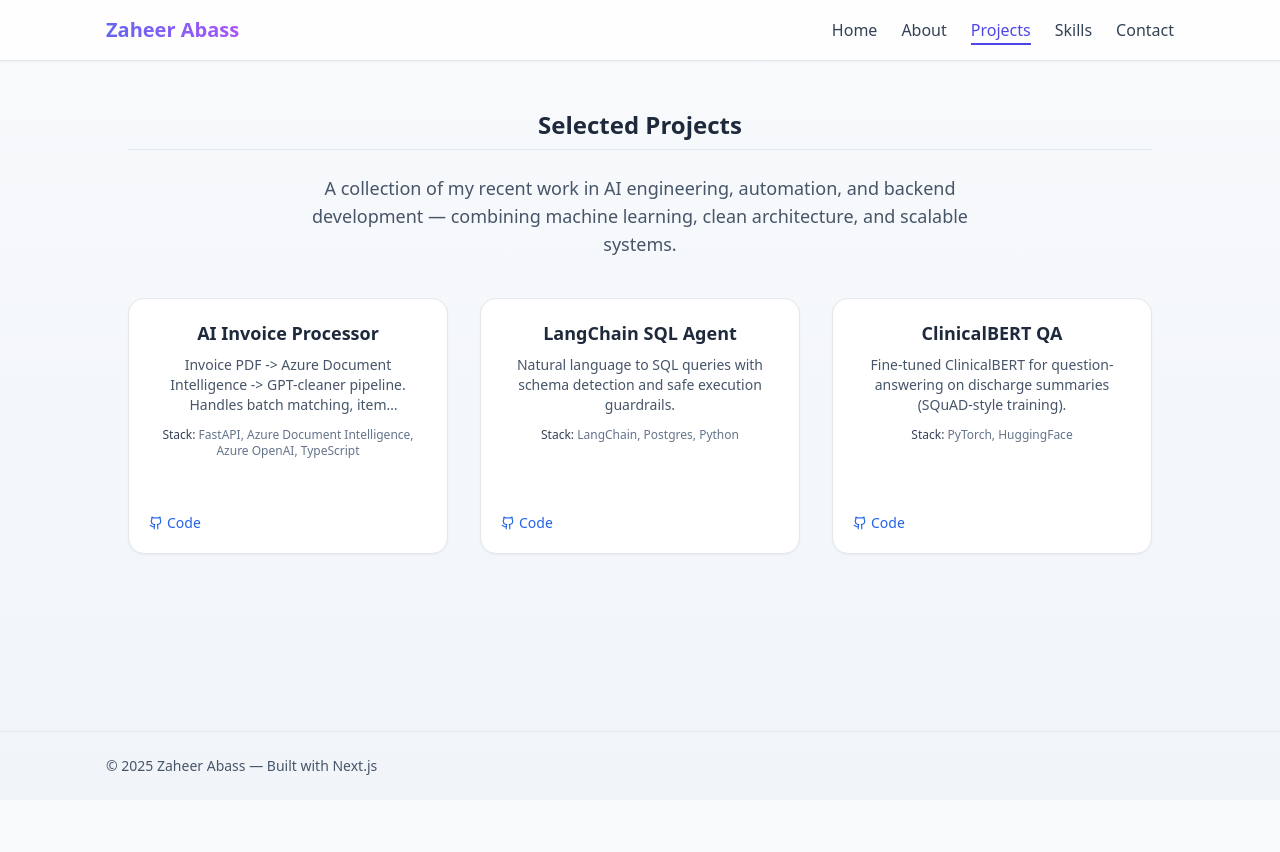
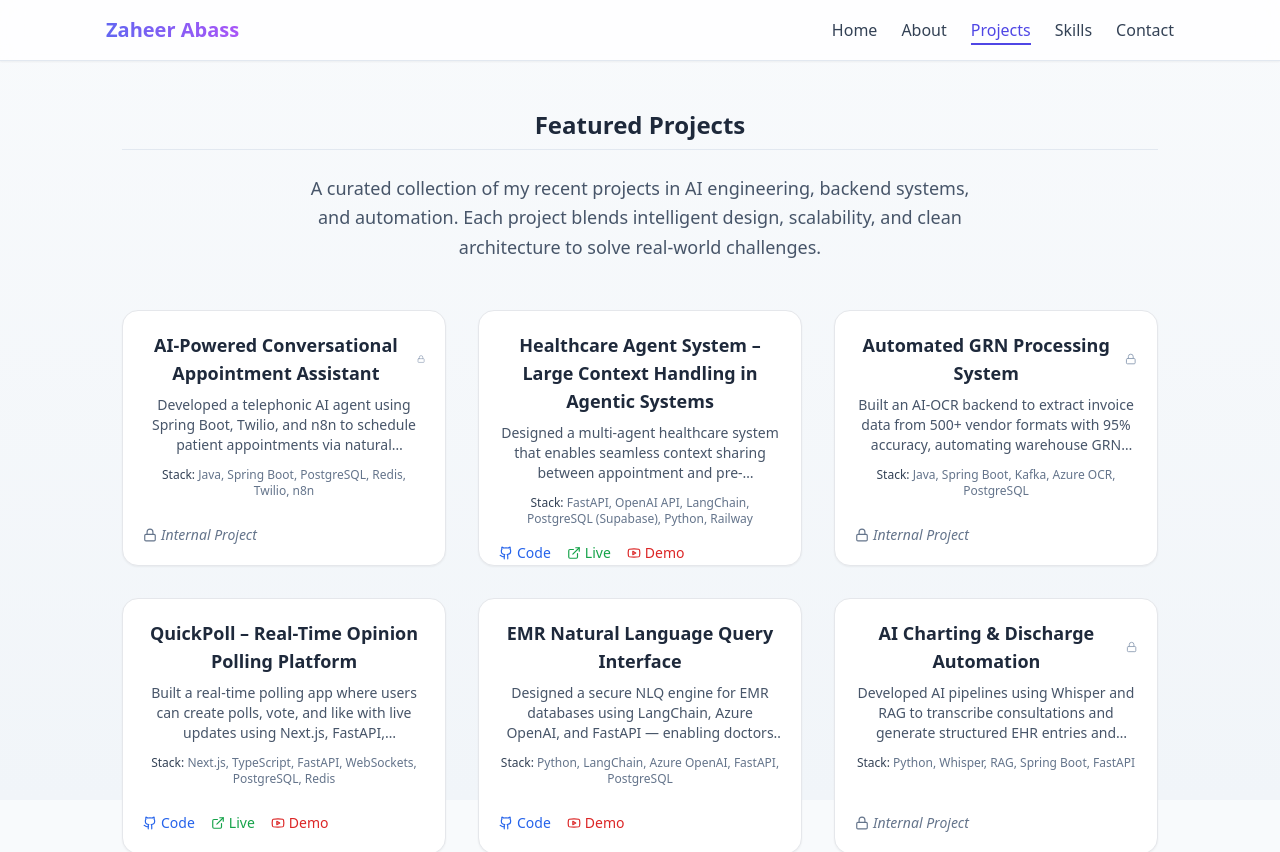
Before and after one commit to zaheerbrakchan/zaheer-portfolio, a Next.js app: page /projects in a window 1280 px wide. Shown: the top 852 px of the page. Before the commit the page ends 800 px from the top, so only its background shows below. Built offline with nearby package versions, Linux system fonts and the light colour scheme.

Commit message:
added the details

```diff
--- a/next.config.js
+++ b/next.config.js
@@ -1,9 +1,6 @@
 /** @type {import('next').NextConfig} */
 const nextConfig = {
-  webpack: (config) => config, // force webpack mode
-  experimental: {
-    turbo: false, // ⛔ disable Turbopack
-  },
+  reactStrictMode: true,
 };
 
 module.exports = nextConfig;
--- a/src/app/about/page.tsx
+++ b/src/app/about/page.tsx
@@ -1,4 +1,3 @@
-// src/app/about/page.tsx
 "use client";
 import { motion } from "framer-motion";
 import SectionTitle from "@/components/SectionTitle";
@@ -14,13 +13,20 @@ export default function About() {
       >
         <SectionTitle title="About Me" />
         <p className="text-lg leading-relaxed text-slate-700 mb-6">
-          I specialize in building <span className="font-semibold text-slate-900">robust backend systems</span> and
-          integrating them with modern <span className="font-semibold text-indigo-600">AI-driven workflows</span> — including
-          RAG pipelines, document understanding, and production-grade APIs.
+          I’m an engineer focused on building <span className="font-semibold text-slate-900">scalable backend systems </span>
+           and <span className="font-semibold text-indigo-600">AI-driven workflows</span>.
+          My work spans across areas like conversational AI , RAG pipelines, hybrid search, and document understanding
+           combining intelligence with reliable system design.
           <br />
           <br />
-          I’m passionate about solving real-world problems like invoice OCR, clinical QA, and hybrid search systems —
-          and turning them into <span className="text-slate-900 font-semibold">scalable, reliable AI products</span>.
+          I enjoy designing <span className="font-semibold text-slate-900"> production-ready architectures </span>
+          that connect data, automation, and language models through clean, maintainable APIs.
+          Whether it's improving system scalability, automating operations, or integrating conversational logic,
+          I focus on delivering practical and efficient solutions.
+          <br />
+          <br />
+          I’m passionate about creating <span className="font-semibold text-slate-900">AI systems that work in the real world </span>
+          systems that understand, respond, and evolve to make everyday workflows smarter and faster.
         </p>
       </motion.div>
 
@@ -33,12 +39,12 @@ export default function About() {
         <SectionTitle title="Experience Snapshot" />
         <ul className="list-disc ml-6 space-y-3 text-slate-700 text-lg">
           <li>
-            <span className="font-semibold text-slate-900">AI Engineer</span> — Building
-            LLM-based automation and RAG systems (2023–Present)
+            <span className="font-semibold text-slate-900">AI Engineer</span> —
+            Building intelligent backend and automation systems powered by LLMs, RAG, and conversational AI (2023–Present)
           </li>
           <li>
-            <span className="font-semibold text-slate-900">Full-stack Developer</span> — Java Spring Boot, Vue.js,
-            Microservices (2020–2023)
+            <span className="font-semibold text-slate-900">Full-stack Developer</span> —
+            Developed scalable microservices and REST APIs using Java Spring Boot, PostgreSQL, and Vue.js (2020–2023)
           </li>
         </ul>
       </motion.div>
--- a/src/app/projects/page.tsx
+++ b/src/app/projects/page.tsx
@@ -7,17 +7,17 @@ import SectionTitle from "@/components/SectionTitle";
 
 export default function ProjectsPage() {
   return (
-    <section className="max-w-5xl mx-auto text-center">
-      {/* Section Title */}
+    <section className="max-w-6xl mx-auto px-4 text-center">
+      {/* Header Section */}
       <motion.div
         initial={{ opacity: 0, y: 20 }}
         animate={{ opacity: 1, y: 0 }}
         transition={{ duration: 0.6 }}
       >
-        <SectionTitle title="Selected Projects" />
-        <p className="text-slate-600 text-lg mt-3 mb-10 max-w-2xl mx-auto">
-          A collection of my recent work in AI engineering, automation, and backend development —
-          combining machine learning, clean architecture, and scalable systems.
+        <SectionTitle title="Featured Projects" />
+        <p className="text-slate-600 text-lg mt-3 mb-12 max-w-2xl mx-auto leading-relaxed">
+          A curated collection of my recent projects in AI engineering, backend systems, and automation.
+          Each project blends intelligent design, scalability, and clean architecture to solve real-world challenges.
         </p>
       </motion.div>
 
@@ -25,13 +25,13 @@ export default function ProjectsPage() {
       <motion.div
         initial={{ opacity: 0 }}
         animate={{ opacity: 1 }}
-        transition={{ delay: 0.3, duration: 0.6 }}
+        transition={{ delay: 0.2, duration: 0.6 }}
         className="grid grid-cols-1 sm:grid-cols-2 lg:grid-cols-3 gap-8"
       >
         {projects.map((project, index) => (
           <motion.div
             key={project.id}
-            initial={{ opacity: 0, y: 30 }}
+            initial={{ opacity: 0, y: 20 }}
             whileInView={{ opacity: 1, y: 0 }}
             viewport={{ once: true }}
             transition={{ delay: index * 0.1 }}
@@ -40,6 +40,17 @@ export default function ProjectsPage() {
           </motion.div>
         ))}
       </motion.div>
+
+      {/* Footer Note */}
+      <motion.p
+        initial={{ opacity: 0 }}
+        whileInView={{ opacity: 1 }}
+        viewport={{ once: true }}
+        transition={{ delay: 0.3, duration: 0.8 }}
+        className="text-slate-500 text-sm mt-16"
+      >
+        *Some projects are private due to enterprise confidentiality, but their technical summaries are included here.
+      </motion.p>
     </section>
   );
 }
--- a/src/app/skills/page.tsx
+++ b/src/app/skills/page.tsx
@@ -1,8 +1,23 @@
-// src/app/skills/page.tsx
 "use client";
 import { motion } from "framer-motion";
-import skills from "@/data/skills";
 import SectionTitle from "@/components/SectionTitle";
+
+const groupedSkills = {
+  "AI & Automation": [
+    "LangChain", "RAG", "Azure OpenAI", "Hugging Face", "Prompt Engineering",
+    "Semantic Search", "OCR", "NLP", "n8n", "VAPI", "Twilio", "webhook",
+  ],
+  "Backend & Systems": [
+    "Python", "FastAPI", "Java", "Spring Boot", "REST APIs",
+    "Kafka", "Postgres", "Redis", "Elasticsearch", "SQL",
+  ],
+  "DevOps & Tools": [
+    "Docker", "Git", "Linux",
+  ],
+  "Frontend & Type Systems": [
+    "TypeScript", "React", "JavaScript", "HTML/CSS",
+  ],
+};
 
 export default function SkillsPage() {
   return (
@@ -12,13 +27,17 @@ export default function SkillsPage() {
         animate={{ opacity: 1, y: 0 }}
         transition={{ duration: 0.6 }}
       >
-        <SectionTitle title="Skills" />
+        <SectionTitle title="Tech Stack & Skills" />
 
         <p className="text-slate-700 mb-6 text-lg">
-          A mix of backend engineering, AI integration, and modern development tools I use daily to build scalable, intelligent systems.
+          A blend of AI engineering, backend systems, and automation tools I use to design scalable, intelligent, and production-ready solutions.
         </p>
 
-        <div className="flex flex-wrap gap-3 mt-4">
+        <div className="space-y-8 mt-6">
+          {Object.entries(groupedSkills).map(([category, skills]) => (
+            <div key={category}>
+              <h3 className="text-indigo-600 font-semibold text-lg mb-3">{category}</h3>
+              <div className="flex flex-wrap gap-3">
                 {skills.map((s) => (
                   <motion.span
                     key={s}
@@ -29,6 +48,9 @@ export default function SkillsPage() {
                   </motion.span>
                 ))}
               </div>
+            </div>
+          ))}
+        </div>
       </motion.div>
     </section>
   );
--- a/src/components/ProjectCard.tsx
+++ b/src/components/ProjectCard.tsx
@@ -1,20 +1,25 @@
 // src/components/ProjectCard.tsx
 import React from 'react';
-import { Github, ExternalLink } from 'lucide-react';
+import { Github, ExternalLink, Lock, Youtube } from 'lucide-react';
 
 export default function ProjectCard({ project }: { project: any }) {
   return (
     <article className="border rounded-2xl p-5 bg-white shadow-sm hover:shadow-md transition-all duration-300 hover:-translate-y-1 flex flex-col justify-between h-64">
       <div>
-        <h3 className="font-semibold text-lg text-slate-800">{project.title}</h3>
+        <h3 className="font-semibold text-lg text-slate-800 flex items-center gap-2">
+          {project.title}
+          {project.isPrivate && (
+            <Lock size={14} className="text-slate-400" aria-label="Private / Internal Project" />
+          )}
+        </h3>
         <p className="text-sm text-slate-600 mt-2 line-clamp-3">{project.description}</p>
         <p className="text-xs text-slate-500 mt-3">
           <span className="font-medium text-slate-700">Stack:</span> {project.stack.join(', ')}
         </p>
       </div>
 
-      <div className="mt-4 flex gap-3">
-        {project.github && (
+      <div className="mt-4 flex gap-4">
+        {project.github && !project.isPrivate && (
           <a
             href={project.github}
             target="_blank"
@@ -24,15 +29,30 @@ export default function ProjectCard({ project }: { project: any }) {
             <Github size={14} /> Code
           </a>
         )}
-        {project.link && (
+        {project.live && (
           <a
-            href={project.link}
+            href={project.live}
             target="_blank"
             rel="noopener noreferrer"
-            className="flex items-center gap-1 text-sm text-blue-600 hover:underline"
+            className="flex items-center gap-1 text-sm text-green-600 hover:underline"
           >
             <ExternalLink size={14} /> Live
           </a>
+        )}
+        {project.youtube && (
+          <a
+            href={project.youtube}
+            target="_blank"
+            rel="noopener noreferrer"
+            className="flex items-center gap-1 text-sm text-red-600 hover:underline"
+          >
+            <Youtube size={14} /> Demo
+          </a>
+        )}
+        {project.isPrivate && (
+          <span className="flex items-center gap-1 text-sm text-slate-500 italic">
+            <Lock size={14} /> Internal Project
+          </span>
         )}
       </div>
     </article>
--- a/src/data/projects.ts
+++ b/src/data/projects.ts
@@ -1,26 +1,77 @@
-// src/data/projects.ts
 const projects = [
   {
-    id: 'invoice-ocr',
-    title: 'AI Invoice Processor',
-    description: 'Invoice PDF -> Azure Document Intelligence -> GPT-cleaner pipeline. Handles batch matching, item normalization, and duplicate merging.',
-    stack: ['FastAPI','Azure Document Intelligence','Azure OpenAI','TypeScript'],
-    github: 'https://github.com/<your-username>/invoice-ocr',
+    id: 1,
+    title: "AI-Powered Conversational Appointment Assistant",
+    description:
+      "Developed a telephonic AI agent using Spring Boot, Twilio, and n8n to schedule patient appointments via natural conversation, integrating live slot management, confirmations, and reminders.",
+    stack: ["Java", "Spring Boot", "PostgreSQL", "Redis", "Twilio", "n8n"],
+    github: 'https://github.com/<your-username>/clinicalbert-qa',
+     isPrivate: true,
+  },
+    {
+  id: 2,
+  title: "Healthcare Agent System – Large Context Handling in Agentic Systems",
+  description:
+    "Designed a multi-agent healthcare system that enables seamless context sharing between appointment and pre-assessment agents. Implemented dynamic token-aware context management, chunked tool output handling, and adaptive memory persistence to overcome LLM context limits.",
+  stack: [
+    "FastAPI",
+    "OpenAI API",
+    "LangChain",
+    "PostgreSQL (Supabase)",
+    "Python",
+    "Railway"
+  ],
+  github: "https://github.com/zaheerbrakchan/healthcare-agent-system",
+  live: "https://healthcare-agent-context-production.up.railway.app/",
+  youtube: "https://www.youtube.com/watch?v=uP_ahcpJuKM",
+},
+  {
+    id: 3,
+    title: "Automated GRN Processing System",
+    description:
+      "Built an AI-OCR backend to extract invoice data from 500+ vendor formats with 95% accuracy, automating warehouse GRN entries using Java, Kafka, and Azure Document Intelligence.",
+    stack: ["Java", "Spring Boot", "Kafka", "Azure OCR", "PostgreSQL"],
+     github: 'https://github.com/<your-username>/clinicalbert-qa',
+      isPrivate: true,
+  },
+    {
+    id: 4,
+    title: "QuickPoll – Real-Time Opinion Polling Platform",
+    description:
+      "Built a real-time polling app where users can create polls, vote, and like with live updates using Next.js, FastAPI, WebSockets, PostgreSQL, and Redis. Includes JWT authentication and live broadcast updates.",
+    stack: ["Next.js", "TypeScript", "FastAPI", "WebSockets", "PostgreSQL", "Redis"],
+    github: "https://github.com/zaheerbrakchan/quickpoll-frontend",
+    live: "https://quickpoll-frontend-sable.vercel.app/",
+    youtube: "https://www.youtube.com/watch?v=8ikMVdqtdB4&t=51s",
   },
   {
-    id: 'langchain-sql-agent',
-    title: 'LangChain SQL Agent',
-    description: 'Natural language to SQL queries with schema detection and safe execution guardrails.',
-    stack: ['LangChain','Postgres','Python'],
-    github: 'https://github.com/<your-username>/langchain-sql-agent',
+    id: 5,
+    title: "EMR Natural Language Query Interface",
+    description:
+      "Designed a secure NLQ engine for EMR databases using LangChain, Azure OpenAI, and FastAPI — enabling doctors to query structured data in plain English.",
+    stack: ["Python", "LangChain", "Azure OpenAI", "FastAPI", "PostgreSQL"],
+     github: 'https://github.com/zaheerbrakchan/LinguaQuery',
+     youtube: 'https://www.youtube.com/watch?v=qB3gShilhFI',
   },
   {
-    id: 'clinical-bert-qa',
-    title: 'ClinicalBERT QA',
-    description: 'Fine-tuned ClinicalBERT for question-answering on discharge summaries (SQuAD-style training).',
-    stack: ['PyTorch','HuggingFace'],
-    github: 'https://github.com/<your-username>/clinicalbert-qa',
+    id: 6,
+    title: "AI Charting & Discharge Automation",
+    description:
+      "Developed AI pipelines using Whisper and RAG to transcribe consultations and generate structured EHR entries and discharge summaries, deployed through Spring Boot REST APIs.",
+    stack: ["Python", "Whisper", "RAG", "Spring Boot", "FastAPI"],
+     github: 'https://github.com/<your-username>/clinicalbert-qa',
+      isPrivate: true,
   },
+  {
+    id: 7,
+    title: "AI-Powered Patient Summaries",
+    description:
+      "Implemented real-time RAG pipelines that deliver top-5 patient insights before appointments, improving decision-making and clinician efficiency.",
+    stack: ["FastAPI", "PostgreSQL", "Kafka", "LangChain", "RAG"],
+     github: 'https://github.com/<your-username>/clinicalbert-qa',
+      isPrivate: true,
+  }
+
 ];
 
 export default projects;
--- a/tsconfig.json
+++ b/tsconfig.json
@@ -13,6 +13,7 @@
     "isolatedModules": true,
     "jsx": "react-jsx",
     "incremental": true,
+    "baseUrl": ".",
     "paths": {
       "@/*": ["src/*"]
     },
```
Also changed, not shown: src/app/contact/page.tsx (+82 -9 lines), src/app/page.tsx (+17 -8 lines), src/data/skills.ts (+12 -2 lines). Lines whose indentation alone changed are shown as unchanged.
